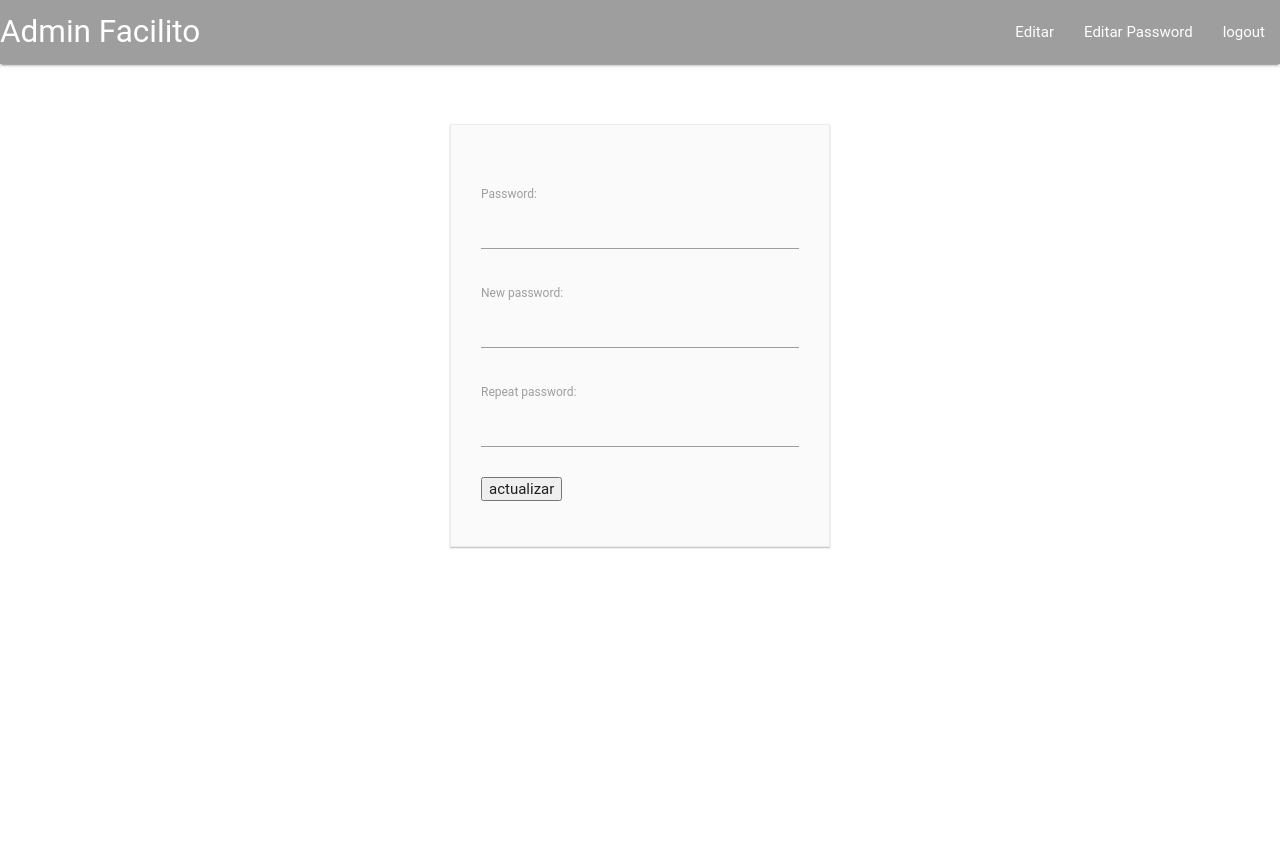
After one commit to codigofacilito/admin_facilito, a Django app: page /client/edit_password/ in a window 1280 px wide. The commit adds this page. Shown: the top 859 px of the page. Run offline with Django 3.2, Linux system fonts and the light colour scheme; the visitor is signed in with stand-in values (Sample User, id 1); parts of the project's set-up code (start-up, migrations or seed data) failed here and were passed over; some libraries are stand-ins or nearby versions; some web fonts are replaced.

Commit message:
base_client

```diff
--- a/admin_facilito/assets/css/forms.css
+++ b/admin_facilito/assets/css/forms.css
@@ -1,12 +1,3 @@
-.basic_form {
-	width: 380px;
-	margin: 4em auto;
-	padding: 3em 2em 2em 2em;
-	background: #fafafa;
-	border: 1px solid #ebebeb;
-	box-shadow: rgba(0,0,0,0.14902) 0px 1px 1px 0px,rgba(0,0,0,0.09804) 0px 1px 2px 0px;
-}
-
 .class_container_form{
   width: 380px;
   margin: 4em auto;
--- a/admin_facilito/clients/forms.py
+++ b/admin_facilito/clients/forms.py
@@ -1,5 +1,6 @@
 from django import forms
 from django.contrib.auth.models import User
+from .models import Client
 
 """
 Constants
@@ -56,8 +57,8 @@ class EditUserForm(forms.ModelForm):
 
 class EditPasswordForm(forms.Form):
 	password = forms.CharField( max_length = 20, widget = forms.PasswordInput() )
-	new_password = forms.CharField( max_length = 20, widget = forms.PasswordInput(), validators = [must_be_gt]  )
-	repeat_password = forms.CharField( max_length = 20, widget = forms.PasswordInput(),  validators = [must_be_gt])
+	new_password = forms.CharField(max_length = 20, widget = forms.PasswordInput(), validators = [must_be_gt]  )
+	repeat_password = forms.CharField(max_length = 20, widget = forms.PasswordInput(),  validators = [must_be_gt])
 
 
 	def clean(self):
@@ -67,3 +68,8 @@ class EditPasswordForm(forms.Form):
 
 		if password1 != password2:
 			raise forms.ValidationError('Los password no son los mismos')
+
+class EditClientForm(forms.ModelForm):
+	class Meta:
+		model = Client
+		exclude = ['user']
--- a/admin_facilito/clients/urls.py
+++ b/admin_facilito/clients/urls.py
@@ -7,6 +7,7 @@ from views import DashboardClass
 from views import CreateClass
 from views import EditClass
 from views import edit_password
+from views import edit_client
 
 app_name = 'client'
 
@@ -18,4 +19,5 @@ urlpatterns = [
     url(r'^create/$', CreateClass.as_view(), name = 'create'),
     url(r'^edit/$', EditClass.as_view(), name = 'edit'),
     url(r'^edit_password/$', edit_password, name = 'edit_password'),
+    url(r'^edit_client/$', edit_client, name = 'edit_client'),
    ]
--- a/admin_facilito/clients/views.py
+++ b/admin_facilito/clients/views.py
@@ -1,4 +1,5 @@
 from django.contrib.auth.models import User
+from .models import Client
 
 from django.shortcuts import render
 from django.shortcuts import redirect
@@ -16,6 +17,7 @@ from forms import LoginUserForm
 from forms import CreateUserForm
 from forms import EditUserForm
 from forms import EditPasswordForm
+from forms import EditClientForm
 
 from django.views.generic import TemplateView
 from django.views.generic import View
@@ -66,7 +68,7 @@ class LoginClass(View):
 class DashboardClass(LoginRequiredMixin, View):
 	login_url = 'client:login'
 	def get(self, request, *args, **kwargs):
-		return render( request, 'dashboard.html', {})
+		return render( request, 'client/dashboard.html', {})
 
 class CreateClass(CreateView):
 	success_url =  reverse_lazy('client:login')
@@ -123,3 +125,21 @@ def edit_password(request):
 def logout(request):
 	logout_django(request)
 	return redirect('client:login')
+
+
+@login_required( login_url = 'client:login' )
+def edit_client(request):
+	form = EditClientForm(request.POST or None, instance = client_instance(request.user) )
+	if request.method == 'POST':
+		if form.is_valid():
+			form.save()
+			messages.success(request, 'datos actualizados correctamente')
+
+	return render(request, 'client/edit_client.html',{'form' : form})
+
+
+def client_instance(user):
+	try:
+		return user.client
+	except:
+		return Client(user = user)
--- /dev/null
+++ b/admin_facilito/templates/client/bases/base_client.html
@@ -0,0 +1,59 @@
+{% load staticfiles %}
+<!DOCTYPE htlm>
+<html>
+<head>
+	<meta charset="UTF-8">
+
+	<title> {% block title %} {% endblock %} </title>
+
+		<link rel="stylesheet" href="https://fonts.googleapis.com/icon?family=Material+Icons">
+    <link rel="stylesheet" href="https://cdnjs.cloudflare.com/ajax/libs/materialize/0.97.3/css/materialize.min.css">
+
+    <script type="text/javascript" src="https://code.jquery.com/jquery-2.1.1.min.js"></script>
+    <script src="https://cdnjs.cloudflare.com/ajax/libs/materialize/0.97.3/js/materialize.min.js"></script>
+
+   {% block scripts %} {% endblock %}
+
+</head>
+<body>
+	<header>
+	  <div class="navbar-fixed">
+	    <nav>
+	      <div class="nav-wrapper #9e9e9e grey">
+	      	<a href="{% url 'client:dashboard' %}" class="brand-logo">Admin Facilito</a>
+	        <a href="#" data-activates="mobile-demo" class="button-collapse"><i class="material-icons">menu</i></a>
+
+	        <ul class="right hide-on-med-and-down lighten-2">
+	          <li><a href="{% url 'client:edit' %}">Editar</a></li>
+	          <li><a href="{% url 'client:edit_password' %}">Editar Password</a></li>
+	          <li><a href="{% url 'client:logout' %}">logout</a></li>
+	        </ul>
+
+	        <ul class="side-nav" id="mobile-demo">
+	          <li><a href="{% url 'client:edit' %}">Editar</a></li>
+	          <li><a href="{% url 'client:edit_password' %}">Editar Password</a></li>
+	          <li><a href="{% url 'client:logout' %}">logout</a></li>
+	        </ul>
+
+	      </div>
+	    </nav>
+	   </div>
+	</header>
+
+	{% if messages %}
+		<div class="center-align">
+			<ul class="messages">
+	    	{% for message in messages %}
+	    		<li{% if message.tags %} class="{{ message.tags }}"{% endif %}>{{ message }}</li>
+	    	{% endfor %}
+			</ul>
+		</div>
+	{% endif %}
+
+	{% block content %} {% endblock %}
+
+	{% block footer %} {% endblock %}
+
+
+</body>
+</html>
--- a/admin_facilito/templates/client/edit_password.html
+++ b/admin_facilito/templates/client/edit_password.html
@@ -1,17 +1,21 @@
-{% extends "bases/base.html" %}
-{% load staticfiles %}
+{% extends 'client/bases/base_client.html'%}
 
-{% block title %} Modificar Password {% endblock %}
+{% block title %} Editar Password {% endblock %}
 
-{% block subtitle %}
-	<h3> Modificar Password </h3>
+{% block scripts %}
+	{% load staticfiles %}
+	 <link rel="stylesheet" type="text/css" href="{% static 'css/forms.css' %}" />
 {% endblock %}
 
 {% block content %}
+	<div class = "class_container_form" >
+		<form method="post" action="">
+			{% csrf_token %}
+			{{ form.as_p }}
+			<input type="submit" value="actualizar">
+		</form>
+	</div>
+{% endblock %}
 
-	<form method="post" action="">
-		{% csrf_token %}
-		{{ form.as_p }}
-		<input type="submit" value="actualizar">
-	</form>
-{% endblock %}
+
+{% block footer %} {% endblock %}
```
Also changed, not shown: admin_facilito/clients/models.py (+7 -0 lines), admin_facilito/templates/client/bases/edit_base.html (deleted, +0 -27 lines), admin_facilito/templates/client/edit.html (+15 -11 lines), admin_facilito/templates/client/edit_client.html (added, +31 -0 lines), admin_facilito/clients/migrations/0001_initial.py (added), 5 other files.
